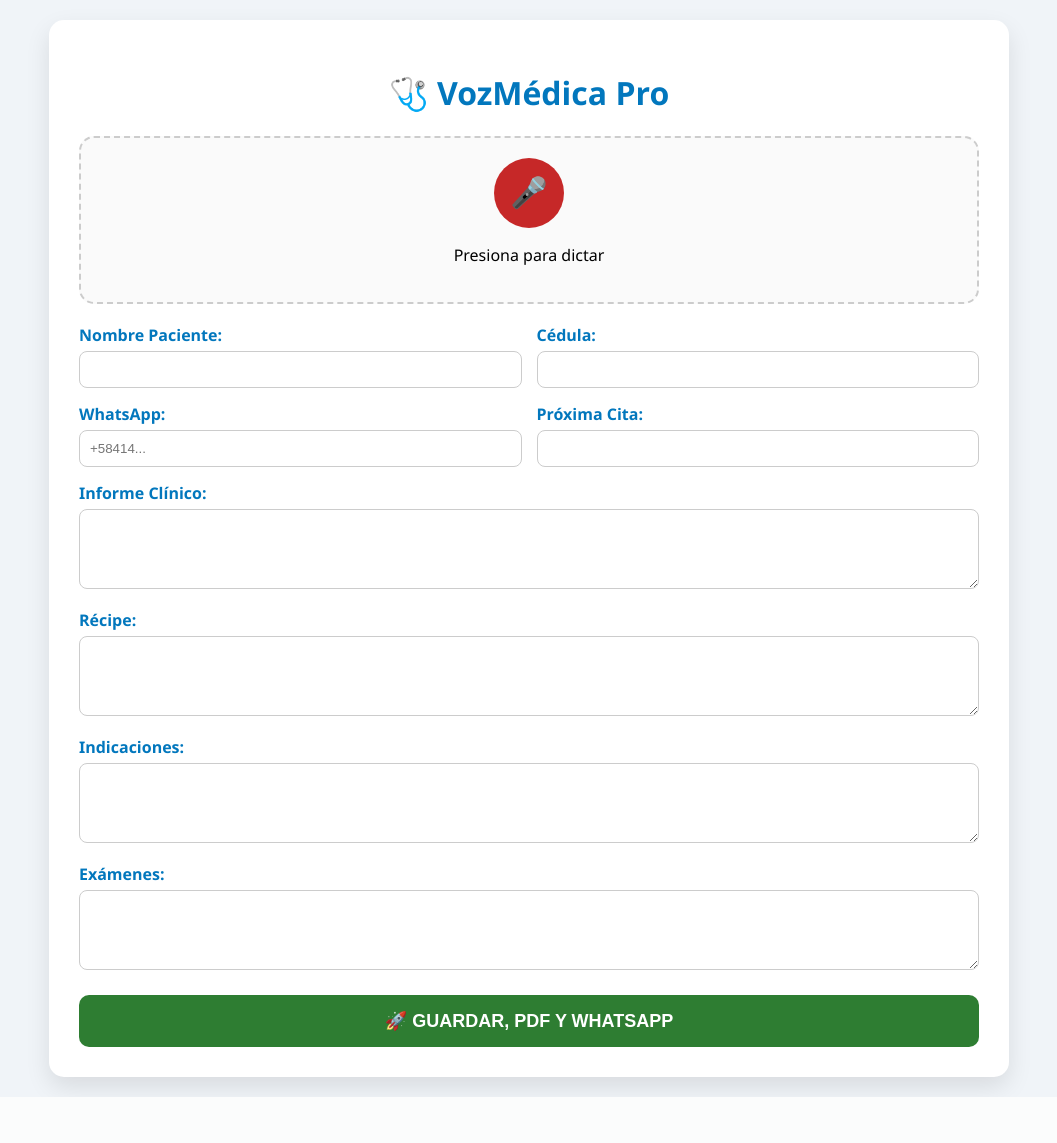
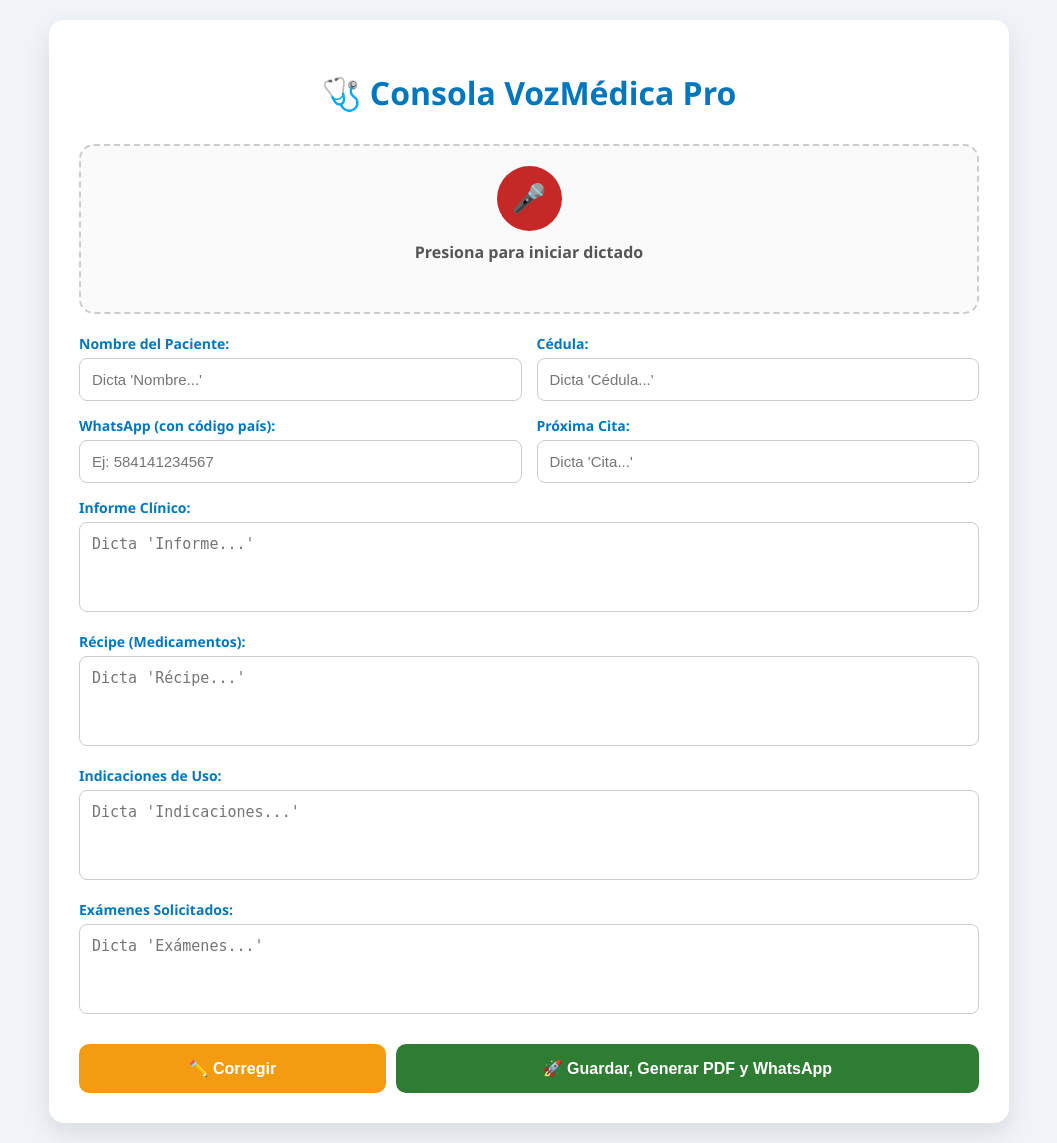
Before and after one commit to YoselinChirinos/voz-medica-app, a Flask app: page / in a window 1280 px wide. Shown: the whole page, without its empty margins (111-1168 px from the left). Before the commit the page ends 1097 px from the top, so only its background shows below. Run offline with Flask 3, Linux system fonts and the light colour scheme; the visitor is signed in with stand-in values (Sample User, id 1); some libraries are stand-ins or nearby versions.

Commit message:
Add files via upload

```diff
--- a/app.py
+++ b/app.py
@@ -1,20 +1,21 @@
 from flask import Flask, render_template, request, redirect, url_for, session, jsonify
-from flask_cors import CORS #
+from flask_cors import CORS
 import os
 from supabase import create_client, Client
 
 app = Flask(__name__)
-CORS(app) # Permite la conexión desde el navegador sin errores
+CORS(app)
 
-# CONFIGURACIÓN DE SEGURIDAD (Mantenemos tus claves)
+# 1. SEGURIDAD: Configuración de sesión y clave del médico
 app.secret_key = 'clave_secreta_para_tesis_yoselin'
 PASSWORD_DOCTOR = "medico20262620"
 
-# CONFIGURACIÓN DE SUPABASE
+# 2. CONEXIÓN: Datos de tu proyecto en Supabase
 SUPABASE_URL = "https://gzlccjdaxdxrrbaqemgo.supabase.co"
 SUPABASE_KEY = "sb_publishable_Qtzr0MnVTUuMa2_1KoEpFg_bomVqHXI"
 supabase: Client = create_client(SUPABASE_URL, SUPABASE_KEY)
 
+# RUTA: Pantalla de Login
 @app.route('/login', methods=['GET', 'POST'])
 def login():
     if request.method == 'POST':
@@ -22,37 +23,50 @@ def login():
             session['autenticado'] = True
             return redirect(url_for('index'))
         else:
-            return "Contraseña incorrecta. Intenta de nuevo."
-    return render_template('login.html') # O el bloque HTML que prefieras
+            return "Contraseña incorrecta. Intente de nuevo."
+    return render_template('login.html')
 
+# RUTA: Consola de Dictado (Protegida)
 @app.route('/')
 def index():
     if not session.get('autenticado'):
         return redirect(url_for('login'))
     return render_template('index.html')
 
+# RUTA: Acción de Guardar en Supabase (Protegida)
 @app.route('/guardar', methods=['POST'])
 def guardar_datos():
+    # Verificación de seguridad: solo si está logueado
     if not session.get('autenticado'):
         return jsonify({"status": "error", "message": "No autorizado"}), 401
+
     try:
         data = request.json
-        # Insertamos en tu tabla de Supabase con los nombres correctos
-        supabase.table('consultas').insert({
-            "nombre": data.get('nombre'),
+
+        # MAPEO EXACTO: Según tu imagen image_947f40.png
+        # 'nombre_paciente' es la columna real en tu tabla
+        registro = {
+            "nombre_paciente": data.get('nombre'),
             "cedula": data.get('cedula'),
-            "telefono": data.get('telefono'),
             "informe": data.get('informe'),
             "recipe": data.get('recipe'),
             "indicaciones": data.get('indicaciones'),
-            "examenes": data.get('examenes'),
-            "proxima_cita": data.get('cita')
-        }).execute()
+            "examenes": data.get('examenes')
+        }
+
+        # Ejecución del guardado en la nube
+        # Nota: La columna 'fecha' se llena sola en Supabase
+        supabase.table('consultas').insert(registro).execute()
+
         return jsonify({"status": "success"}), 200
+
     except Exception as e:
+        # Si falla, el error aparecerá en el alert de tu pantalla
+        print(f"Error de base de datos: {str(e)}")
         return jsonify({"status": "error", "message": str(e)}), 500
 
+# CONFIGURACIÓN PARA RENDER
 if __name__ == '__main__':
-    # Configuración esencial para Render
+    # Render asigna un puerto dinámico, esto permite que la app lo detecte
     port = int(os.environ.get('PORT', 5000))
     app.run(host='0.0.0.0', port=port)
--- a/templates/index.html
+++ b/templates/index.html
@@ -4,29 +4,37 @@
     <meta charset="UTF-8">
     <meta name="viewport" content="width=device-width, initial-scale=1.0">
     <title>VozMédica Pro - Consola de Dictado</title>
-    <!-- Librerías para PDF -->
+    <!-- Librería para generar el PDF -->
     <script src="https://cdnjs.cloudflare.com/ajax/libs/jspdf/2.5.1/jspdf.umd.min.js"></script>
 
     <style>
-        :root { --primary: #0277bd; --secondary: #2e7d32; --danger: #c62828; --bg: #f0f4f8; }
-        body { font-family: 'Segoe UI', sans-serif; background: var(--bg); margin: 0; padding: 20px; }
+        :root { --primary: #0277bd; --secondary: #2e7d32; --warning: #f39c12; --danger: #c62828; --bg: #f0f4f8; }
+        body { font-family: 'Segoe UI', Tahoma, Geneva, Verdana, sans-serif; background: var(--bg); margin: 0; padding: 20px; }
         .container { max-width: 900px; margin: auto; background: white; padding: 30px; border-radius: 15px; box-shadow: 0 10px 25px rgba(0,0,0,0.1); }
-        h1 { color: var(--primary); text-align: center; }
+        h1 { color: var(--primary); text-align: center; margin-bottom: 30px; }
 
-        /* Sección Micrófono */
+        /* Sección de Control de Voz */
         .mic-box { text-align: center; padding: 20px; border: 2px dashed #ccc; border-radius: 15px; margin-bottom: 20px; background: #fafafa; }
-        .btn-mic { background: var(--danger); color: white; border: none; border-radius: 50%; width: 70px; height: 70px; font-size: 30px; cursor: pointer; transition: 0.3s; }
+        .btn-mic { background: var(--danger); color: white; border: none; border-radius: 50%; width: 65px; height: 65px; font-size: 28px; cursor: pointer; transition: 0.3s; }
         .btn-mic.recording { background: var(--secondary); animation: pulse 1.5s infinite; }
+        #status { font-weight: bold; margin-top: 10px; color: #555; }
+        #interino { font-style: italic; color: #888; min-height: 24px; margin-top: 5px; }
 
         /* Formulario */
         .grid { display: grid; grid-template-columns: 1fr 1fr; gap: 15px; }
         .full { grid-column: span 2; }
-        label { font-weight: bold; display: block; margin-bottom: 5px; color: var(--primary); }
-        input, textarea { width: 100%; padding: 10px; border: 1px solid #ccc; border-radius: 8px; box-sizing: border-box; }
-        textarea { height: 80px; }
+        label { font-weight: bold; display: block; margin-bottom: 5px; color: var(--primary); font-size: 14px; }
+        input, textarea { width: 100%; padding: 12px; border: 1px solid #ccc; border-radius: 8px; box-sizing: border-box; font-size: 15px; }
+        textarea { height: 90px; resize: none; }
 
-        .btn-final { background: var(--secondary); color: white; border: none; padding: 15px 30px; border-radius: 10px; width: 100%; font-size: 18px; font-weight: bold; cursor: pointer; margin-top: 20px; }
-        .btn-final:disabled { background: #ccc; }
+        /* Botones de Acción */
+        .action-bar { display: flex; gap: 10px; margin-top: 25px; }
+        .btn-action { border: none; padding: 15px; border-radius: 10px; font-size: 16px; font-weight: bold; cursor: pointer; transition: 0.2s; color: white; }
+        .btn-save { flex: 2; background: var(--secondary); }
+        .btn-save:hover { background: #1b5e20; }
+        .btn-save:disabled { background: #ccc; cursor: not-allowed; }
+        .btn-correct { flex: 1; background: var(--warning); }
+        .btn-correct:hover { background: #d35400; }
 
         @keyframes pulse { 0% { box-shadow: 0 0 0 0 rgba(46, 125, 50, 0.4); } 70% { box-shadow: 0 0 0 15px rgba(46, 125, 50, 0); } 100% { box-shadow: 0 0 0 0 rgba(46, 125, 50, 0); } }
     </style>
@@ -34,34 +42,37 @@
 <body>
 
 <div class="container">
-    <h1>🩺 VozMédica Pro</h1>
+    <h1>🩺 Consola VozMédica Pro</h1>
 
     <div class="mic-box">
         <button id="btn-mic" class="btn-mic" onclick="toggleMic()">🎤</button>
-        <p id="status">Presiona para dictar</p>
-        <p id="interino" style="font-style: italic; color: #666;"></p>
+        <div id="status">Presiona para iniciar dictado</div>
+        <div id="interino"></div>
     </div>
 
     <div class="grid">
-        <div><label>Nombre Paciente:</label><input type="text" id="pac_nom"></div>
-        <div><label>Cédula:</label><input type="text" id="pac_ced"></div>
-        <div><label>WhatsApp:</label><input type="text" id="pac_tel" placeholder="+58414..."></div>
-        <div><label>Próxima Cita:</label><input type="text" id="regresar"></div>
+        <div><label>Nombre del Paciente:</label><input type="text" id="pac_nom" placeholder="Dicta 'Nombre...'"></div>
+        <div><label>Cédula:</label><input type="text" id="pac_ced" placeholder="Dicta 'Cédula...'"></div>
+        <div><label>WhatsApp (con código país):</label><input type="text" id="pac_tel" placeholder="Ej: 584141234567"></div>
+        <div><label>Próxima Cita:</label><input type="text" id="regresar" placeholder="Dicta 'Cita...'"></div>
 
-        <div class="full"><label>Informe Clínico:</label><textarea id="informe"></textarea></div>
-        <div class="full"><label>Récipe:</label><textarea id="recipe"></textarea></div>
-        <div class="full"><label>Indicaciones:</label><textarea id="indicaciones"></textarea></div>
-        <div class="full"><label>Exámenes:</label><textarea id="examenes"></textarea></div>
+        <div class="full"><label>Informe Clínico:</label><textarea id="informe" placeholder="Dicta 'Informe...'"></textarea></div>
+        <div class="full"><label>Récipe (Medicamentos):</label><textarea id="recipe" placeholder="Dicta 'Récipe...'"></textarea></div>
+        <div class="full"><label>Indicaciones de Uso:</label><textarea id="indicaciones" placeholder="Dicta 'Indicaciones...'"></textarea></div>
+        <div class="full"><label>Exámenes Solicitados:</label><textarea id="examenes" placeholder="Dicta 'Exámenes...'"></textarea></div>
     </div>
 
-    <button id="btn-main" class="btn-final" onclick="flujoCompleto()">🚀 GUARDAR, PDF Y WHATSAPP</button>
+    <div class="action-bar">
+        <button class="btn-action btn-correct" onclick="corregirUltimo()">✏️ Corregir</button>
+        <button id="btn-main" class="btn-action btn-save" onclick="flujoCompleto()">🚀 Guardar, Generar PDF y WhatsApp</button>
+    </div>
 </div>
 
 <script>
     let recognition;
     let isRecording = false;
 
-    // Configuración de Reconocimiento de Voz
+    // Inicializar reconocimiento de voz
     if ('webkitSpeechRecognition' in window) {
         recognition = new webkitSpeechRecognition();
         recognition.continuous = true;
@@ -69,15 +80,15 @@
         recognition.lang = 'es-ES';
 
         recognition.onresult = (event) => {
-            let texto = "";
+            let textoInterino = "";
             for (let i = event.resultIndex; i < event.results.length; ++i) {
                 if (event.results[i].isFinal) {
                     procesarComando(event.results[i][0].transcript.toLowerCase());
                 } else {
-                    texto += event.results[i][0].transcript;
+                    textoInterino += event.results[i][0].transcript;
                 }
             }
-            document.getElementById('interino').innerText = texto;
+            document.getElementById('interino').innerText = textoInterino;
         };
     }
 
@@ -86,14 +97,20 @@
         if (!isRecording) {
             recognition.start();
             btn.classList.add('recording');
-            document.getElementById('status').innerText = "Escuchando...";
+            document.getElementById('status').innerText = "Escuchando... diga el nombre del campo";
             isRecording = true;
         } else {
             recognition.stop();
             btn.classList.remove('recording');
-            document.getElementById('status').innerText = "Presiona para dictar";
+            document.getElementById('status').innerText = "Micrófono apagado";
             isRecording = false;
         }
+    }
+
+    function corregirUltimo() {
+        document.getElementById('interino').innerText = "";
+        alert("Modo corrección: Vuelva a dictar el campo que desea cambiar.");
+        if (!isRecording) toggleMic();
     }
 
     function procesarComando(t) {
@@ -109,14 +126,13 @@
                 let valor = t.split(clave)[1].trim();
                 if (valor) {
                     const campo = document.getElementById(id);
-                    if (id === "pac_tel") valor = valor.replace(/\s/g, '');
+                    // Formateo básico: primera letra mayúscula
                     campo.value = valor.charAt(0).toUpperCase() + valor.slice(1);
                 }
             }
         }
     }
 
-    // FLUJO PRINCIPAL
     async function flujoCompleto() {
         const btn = document.getElementById('btn-main');
         const datos = {
@@ -130,33 +146,37 @@
             cita: document.getElementById('regresar').value
         };
 
-        if (!datos.nombre) return alert("Por favor, ingrese el nombre del paciente.");
+        if (!datos.nombre) return alert("Por favor, ingrese al menos el nombre del paciente.");
 
         btn.disabled = true;
-        btn.innerText = "⌛ PROCESANDO...";
+        btn.innerText = "⌛ Guardando en la nube...";
 
         try {
-            // 1. Guardar en Supabase a través de tu app.py
+            // 1. Enviar a app.py para guardar en Supabase
             const response = await fetch('/guardar', {
                 method: 'POST',
                 headers: { 'Content-Type': 'application/json' },
                 body: JSON.stringify(datos)
             });
 
+            const result = await response.json();
+
             if (response.ok) {
-                // 2. Generar PDF
+                // 2. Si guardó bien, genera archivos y limpia
                 generarPDF(datos);
-                // 3. Enviar WhatsApp
                 enviarWA(datos);
-                alert("✅ Éxito: Guardado, PDF generado y WhatsApp abierto.");
+                alert("✅ Éxito: Datos guardados, PDF generado y WhatsApp enviado.");
+
+                // Limpia la pantalla para el próximo paciente
+                location.reload();
             } else {
-                alert("❌ Error al guardar en la base de datos.");
+                alert("❌ Error de Base de Datos: " + result.message);
             }
         } catch (error) {
-            alert("❌ Error de conexión con el servidor.");
+            alert("❌ Error crítico: No se pudo conectar con el servidor.");
         } finally {
             btn.disabled = false;
-            btn.innerText = "🚀 GUARDAR, PDF Y WHATSAPP";
+            btn.innerText = "🚀 Guardar, Generar PDF y WhatsApp";
         }
     }
 
@@ -164,29 +184,26 @@
         const { jsPDF } = window.jspdf;
         const doc = new jsPDF();
 
-        doc.setFontSize(20);
-        doc.setTextColor(2, 119, 189);
-        doc.text("VOZMÉDICA PRO - INFORME", 105, 20, { align: 'center' });
+        doc.setFontSize(18);
+        doc.text("INFORME MÉDICO", 105, 20, { align: 'center' });
 
         doc.setFontSize(12);
-        doc.setTextColor(0);
         doc.text(`Paciente: ${d.nombre}`, 20, 40);
         doc.text(`Cédula: ${d.cedula}`, 20, 50);
         doc.text(`Fecha: ${new Date().toLocaleDateString()}`, 20, 60);
 
-        doc.line(20, 65, 190, 65);
-        doc.text("INDICACIONES Y TRATAMIENTO:", 20, 80);
+        doc.text("INDICACIONES:", 20, 80);
         doc.setFontSize(10);
-        const lineas = doc.splitTextToSize(d.indicaciones || "Sin indicaciones adicionales.", 170);
-        doc.text(lineas, 20, 90);
+        const splitText = doc.splitTextToSize(d.indicaciones || "Sin indicaciones.", 170);
+        doc.text(splitText, 20, 90);
 
         doc.save(`Consulta_${d.nombre}.pdf`);
     }
 
     function enviarWA(d) {
         if (!d.telefono) return;
-        const mensaje = `*VOZMÉDICA PRO*\n\nHola *${d.nombre}*, aquí tienes tus indicaciones:\n\n${d.indicaciones}\n\n*Próxima cita:* ${d.cita}`;
-        const url = `https://wa.me/${d.telefono.replace('+', '')}?text=${encodeURIComponent(mensaje)}`;
+        const texto = `*VOZMÉDICA PRO*\n\nHola *${d.nombre}*, aquí tus indicaciones:\n${d.indicaciones}\n\n*Próxima cita:* ${d.cita}`;
+        const url = `https://wa.me/${d.telefono.replace(/\D/g,'')}?text=${encodeURIComponent(texto)}`;
         window.open(url, '_blank');
     }
 </script>
```
